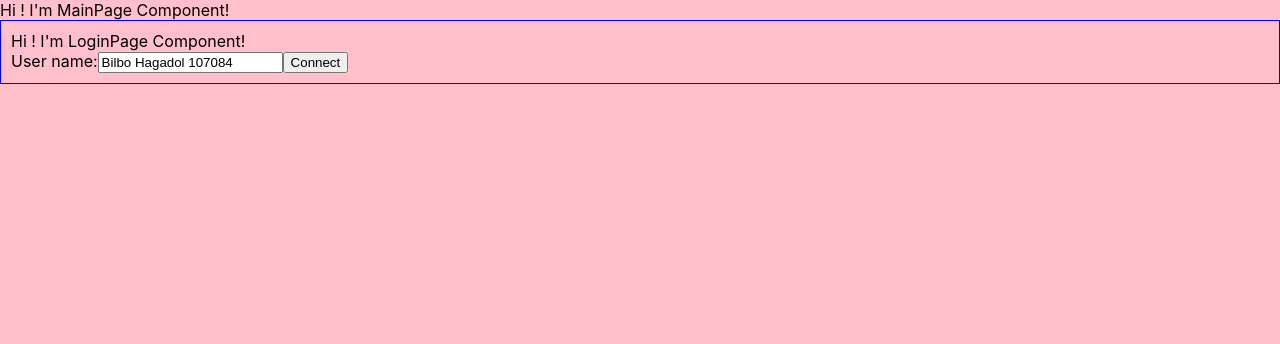
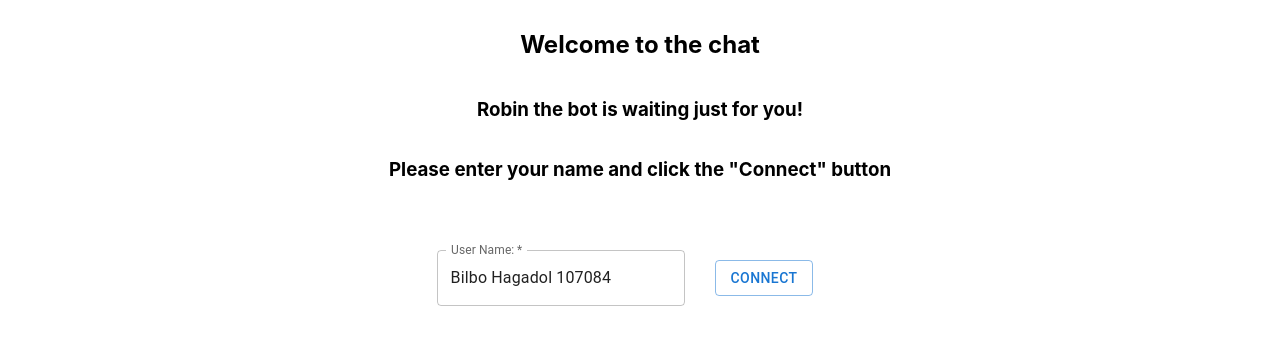
Before and after one commit to igalmass/igi-chat-bot, a React (Create React App) app in the folder client/: page / in a window 1280 px wide. Shown: the top 344 px of the page. Built offline with nearby package versions, Linux system fonts and the light colour scheme.

Commit message:
Refactor the chatbot code to be better - another amazing fix.

```diff
--- a/client/package.json
+++ b/client/package.json
@@ -3,6 +3,9 @@
   "version": "0.1.0",
   "private": true,
   "dependencies": {
+    "@emotion/react": "^11.10.5",
+    "@emotion/styled": "^11.10.5",
+    "@mui/material": "^5.11.5",
     "@testing-library/jest-dom": "^5.16.5",
     "@testing-library/react": "^13.4.0",
     "@testing-library/user-event": "^13.5.0",
--- a/client/src/components/ui/ChatPage.tsx
+++ b/client/src/components/ui/ChatPage.tsx
@@ -4,7 +4,8 @@ import ConnectedUsersComponent from "./ConnectedUsersComponent";
 
 interface Props {
     disconnectHandler: () => void,
-    allUserInfos: ChatUserInfo[]
+    allUserInfos: ChatUserInfo[],
+    socketId: string | undefined
 }
 
 const ChatPage: React.FC<Props> = (props: Props): ReactElement => {
@@ -15,7 +16,7 @@ const ChatPage: React.FC<Props> = (props: Props): ReactElement => {
     return <div style={{border: '1px solid blue', padding: '10px'}}>
         Hi ! I'm ChatPage Component!
         <button onClick={onDisconnectButtonClicked}>Disconnect</button>
-        <ConnectedUsersComponent allUserInfos={props.allUserInfos}/>
+        <ConnectedUsersComponent allUserInfos={props.allUserInfos} socketId={props.socketId}/>
     </div>
 }
 
--- a/client/src/components/ui/ConnectedUsersComponent.tsx
+++ b/client/src/components/ui/ConnectedUsersComponent.tsx
@@ -3,13 +3,24 @@ import {ChatUserInfo} from "../models/ChatUserInfo";
 
 interface Props {
     // prop1: string
-    allUserInfos: ChatUserInfo[]
+    allUserInfos: ChatUserInfo[],
+    socketId: string | undefined
 }
 
 const ConnectedUsersComponent: React.FC<Props> = (props: Props): ReactElement => {
     return <div style={{border: '1px solid blue', padding: '10px'}}>
         Hi ! I'm ConnectedUsersComponent Component!
-        <div>{props.allUserInfos.map((cur: ChatUserInfo) => <p>{cur.userId} - {cur.userName} - {cur.socketId}</p>)}</div>
+        <div>{
+            props.allUserInfos.map((cur: ChatUserInfo) => {
+                const isCurrentUserLoggedIn = cur.socketId === props.socketId;
+                return <div style={{border: '1px solid green'}} key={cur.userId}>
+                    <p>{cur.userId} - {cur.userName} - {cur.socketId}</p>
+                    { isCurrentUserLoggedIn ? <p>I'm the logged in</p> : <p>I'm not logged in :)</p> }
+
+                </div>
+            })}
+        </div>
+
     </div>
 }
 
--- a/client/src/components/ui/LoginPage.tsx
+++ b/client/src/components/ui/LoginPage.tsx
@@ -1,5 +1,7 @@
 import React, {FormEvent, ReactElement, useState} from "react";
 import _ from "lodash";
+import {Button, TextField} from "@mui/material";
+import styled from "@emotion/styled";
 
 interface Props {
     // prop1: string
@@ -19,14 +21,43 @@ const LoginPage: React.FC<Props> = (props: Props): ReactElement => {
         props.connectHandler(userName);
     }
 
-    return <div style={{border: '1px solid blue', padding: '10px'}}>
-        Hi ! I'm LoginPage Component!
+    const MyButton = styled(Button)`
+      margin: 30px;
+    `
+
+    const FormDiv = styled('div')`
+      display: flex;
+      flex-direction: row;
+      justify-content: center;
+      align-items: center;
+      margin-top: 30px;
+
+    `;
+
+    const MainDiv = styled('div')`
+      padding: 10px;
+      display: flex;
+      justify-content: center;
+      flex-direction: column;
+      align-items: center;
+    `;
+
+
+
+
+    return <MainDiv>
+        <h2>Welcome to the chat</h2>
+        <h3>Robin the bot is waiting just for you!</h3>
+        <h3>Please enter your name and click the "Connect" button</h3>
         <form onSubmit={onSubmit}>
-            <label htmlFor="userName">User name:</label>
-            <input type="text" name="userName" onChange={onUserNameChangedHandler} value={userName} minLength={8} required/>
-            <button type="submit">Connect</button>
+            {/*<FormDiv style={{display: 'flex', flexDirection: "row", justifyContent: "center", alignItems: "center", marginTop: 30}}>*/}
+            <FormDiv>
+                <TextField variant="outlined" inputProps={{minLength: 12}} required value={userName} name="userName"
+                           onChange={onUserNameChangedHandler} label="User Name:" aria-label="User Name"/>
+                <MyButton variant="outlined" type="submit">Connect</MyButton>
+            </FormDiv>
         </form>
-    </div>
+    </MainDiv>
 }
 
 export default LoginPage;
--- a/client/src/components/ui/MainPage.tsx
+++ b/client/src/components/ui/MainPage.tsx
@@ -76,11 +76,11 @@ const MainPage: React.FC<Props> = (props: Props): ReactElement => {
         setTheSocket(null);
     }
 
-    return <div style={{height: '100%', background: 'pink'}}>
+    return <div style={{height: '100%'}}>
         <>
-            Hi ! I'm MainPage Component!
+            {/*Hi ! I'm MainPage Component!*/}
             {!isConnected() && <LoginPage connectHandler={connectHandler}/>}
-            {isConnected() && <ChatPage disconnectHandler={disconnectHandler} allUserInfos={allUserInfos}/> }
+            {isConnected() && <ChatPage disconnectHandler={disconnectHandler} allUserInfos={allUserInfos} socketId={theSocket?.id}/> }
         </>
     </div>
 }
```
Also changed, not shown: 1 other file (tests, documents, lock files or other folders).
